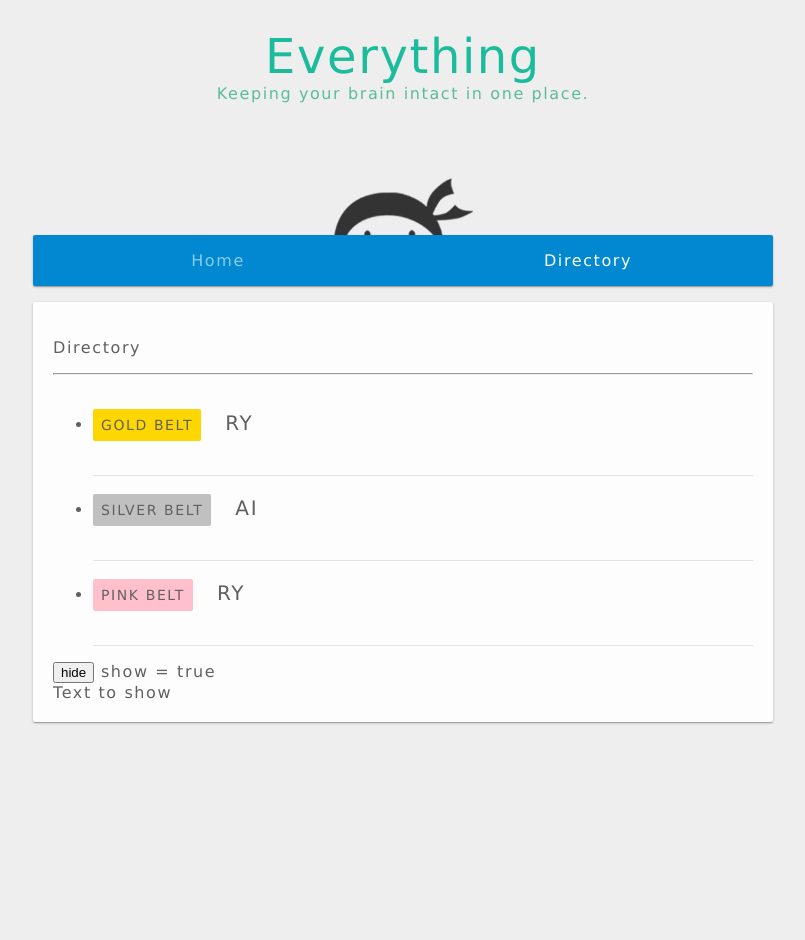
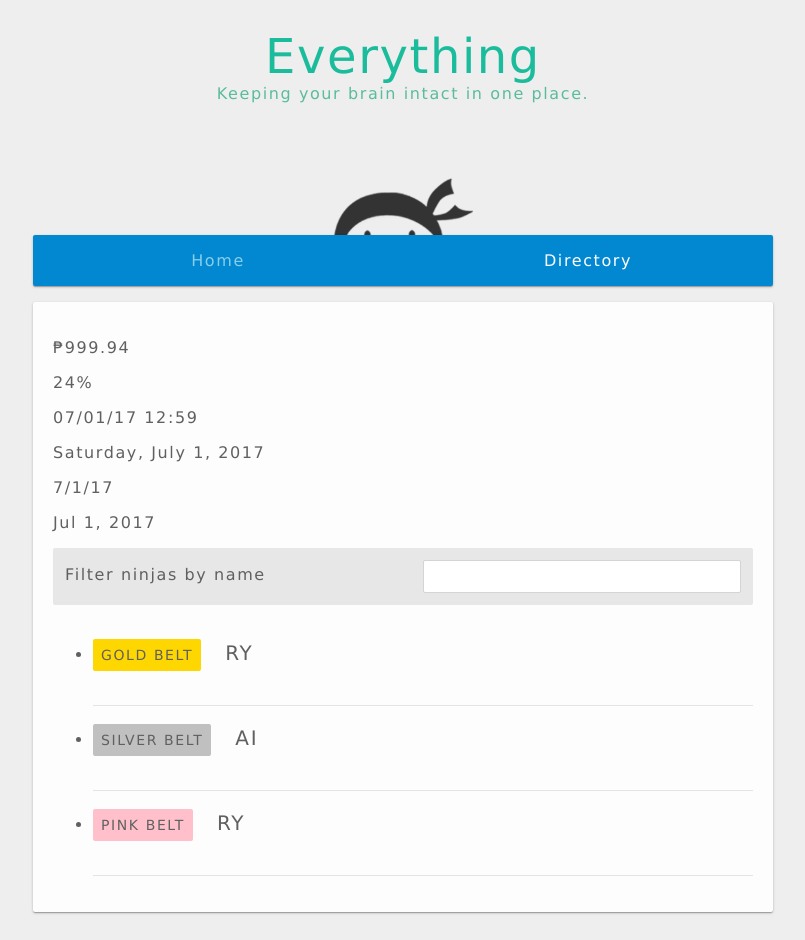
Before and after one commit to bryanpanesa/Everything, an Angular app: page /directory in a window 1280 px wide. Shown: the whole page, without its empty margins (237-1042 px from the left). Before the commit the page ends 800 px from the top, so only its background shows below. Built offline with nearby package versions, Linux system fonts and the light colour scheme.

Commit message:
Added Pipes

```diff
--- a/src/app/directory/directory.component.html
+++ b/src/app/directory/directory.component.html
@@ -1,6 +1,15 @@
-<p>Directory</p>
-<hr>
-
+<div>
+	<p>{{price | currency:'PHP'}}</p>
+	<p>{{score | percent }}</p>
+	<p>{{day | date: "MM/dd/yy hh:mm"}}</p>
+	<p>{{day | date: "fullDate"}}</p>
+	<p>{{day | date: "shortDate"}}</p>
+	<p>{{day | date: "mediumDate"}}</p>
+</div>
+<form id="filter">
+	<label>Filter ninjas by name</label>
+	<input type="text">
+</form>
 <ul id="ninja-listing">
 	<li *ngFor="let ninja of ninjas">
 		<div class="single-ninja">
@@ -9,8 +18,3 @@
 		</div>
 	</li>
 </ul>
-
-<button (click)="show = !show">{{show ? 'hide' : 'show'}}</button>
-    show = {{show}}
-    <br>
-    <div *ngIf="show">Text to show</div>
--- a/src/app/directory/directory.component.ts
+++ b/src/app/directory/directory.component.ts
@@ -7,7 +7,11 @@ import { ActivatedRoute } from '@angular/router';
   styleUrls: ['./directory.component.css']
 })
 export class DirectoryComponent implements OnInit {
-	show: boolean = true;
+	price = 999.94;
+	score = 10/42;
+	day = new Date();
+
+	// show: boolean = true;
 	ninjas = [
 		{ name: 'Bryan', belt: 'gold' },
 		{ name: 'zai', belt: 'silver' },
```
